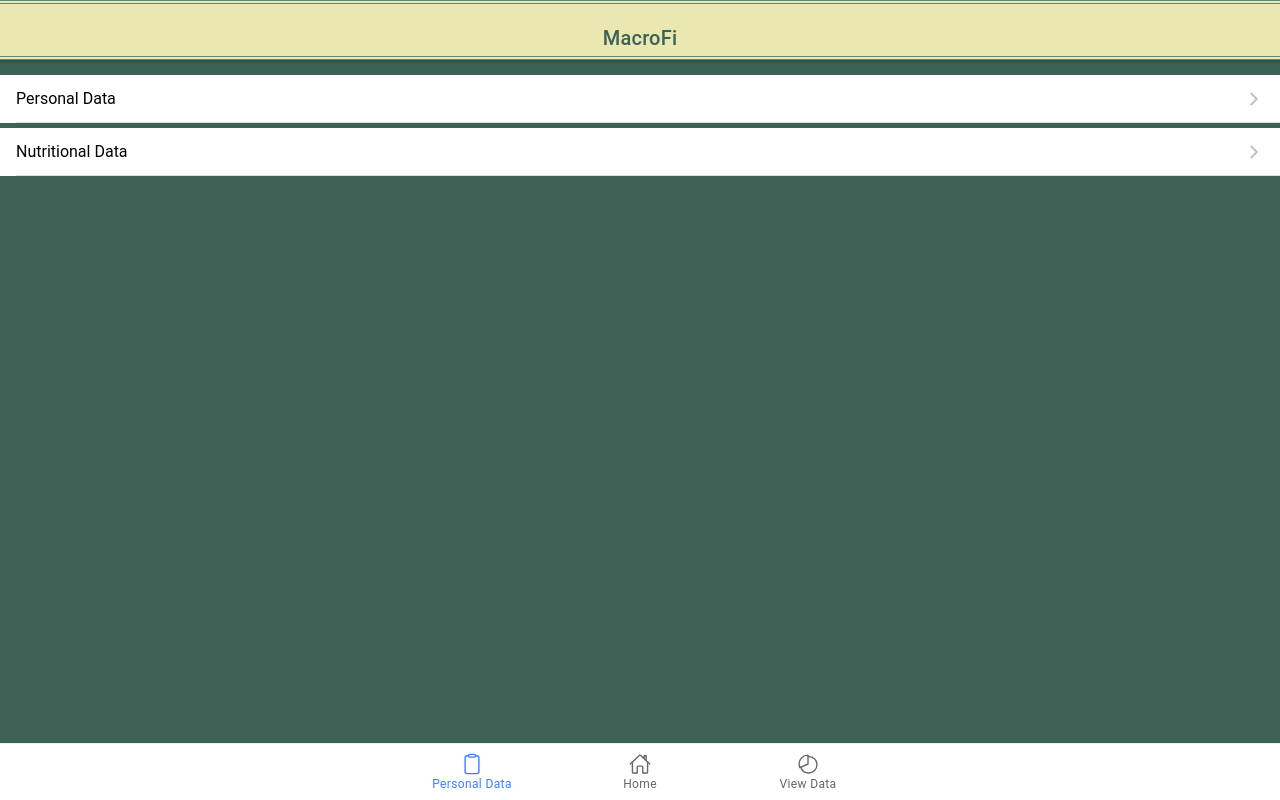
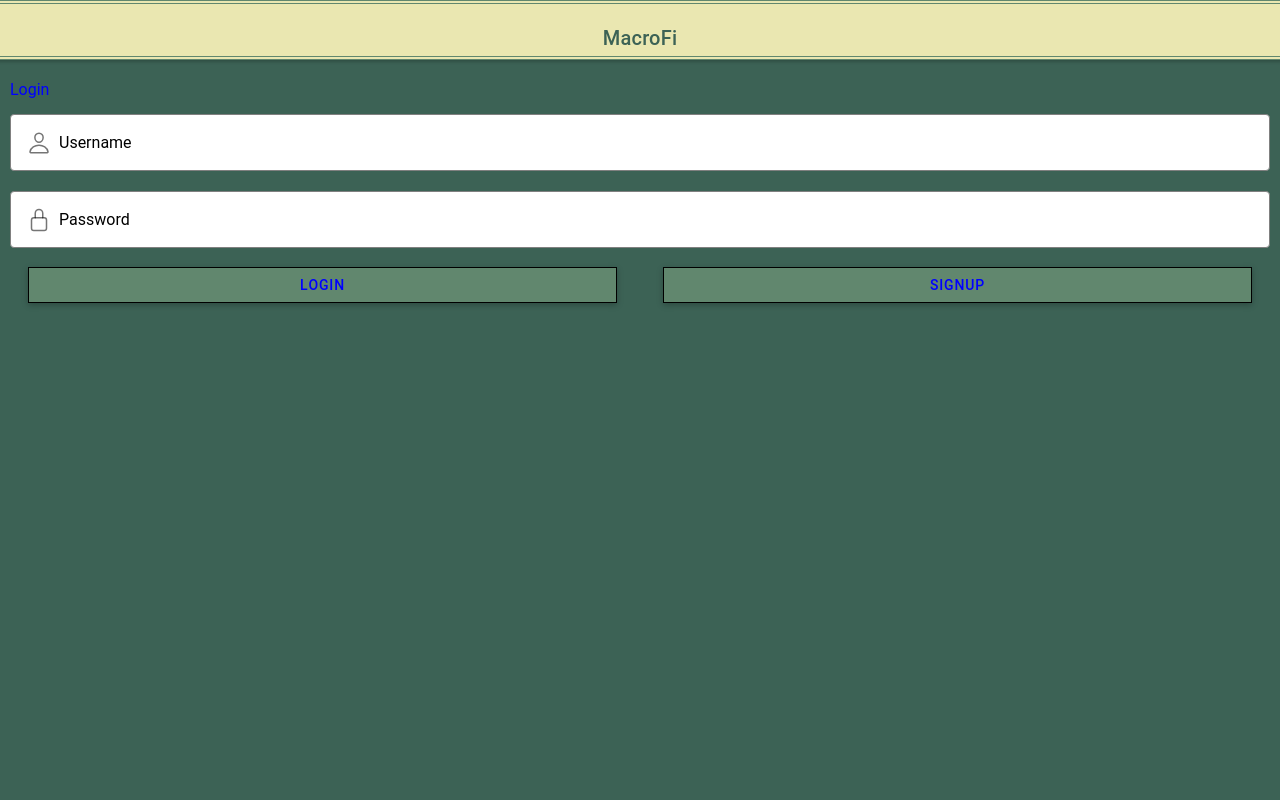
Before and after one commit to MacroFi/MacroFiApp, a React (Create React App) app: page / in a window 1280 px wide. Before the commit this address led to /PeronalDataTab. Built offline with nearby package versions, Linux system fonts and the light colour scheme.

Commit message:
Login page now shows up as first page

```diff
--- a/src/App.tsx
+++ b/src/App.tsx
@@ -49,55 +49,63 @@ const App: React.FC = () => {
   return (
     <IonApp>
       <IonReactRouter>
-
         <IonRouterOutlet>
-          <Route path="/test">
+          <Route path="/">
             <LoginPage />
           </Route>
-        </IonRouterOutlet>
 
+          <Route path="/app">
+            <IonReactRouter>
               <IonTabs>
                 <IonRouterOutlet>
-            <Route exact path="/PeronalDataTab">
+                  <Route exact path="/app">
+                    <Redirect to="/app/PeronalDataTab" />
+                  </Route>
+
+                  <Route exact path="/app/PeronalDataTab">
                     <PersonalDataMainPage />
                   </Route>
-            <Route path="/PeronalDataTab/EditPersonalDataPage">
+                  <Route path="/app/PeronalDataTab/EditPersonalDataPage">
                     <EditPersonalDataPage />
                   </Route>
-            <Route exact path="/HomeTab">
+                  <Route path="/app/PeronalDataTab/ViewData">
+                    <NutritionalDataPage />
+                  </Route>
+
+                  <Route exact path="/app/HomeTab">
                     <HomeTabMainPage />
                   </Route>
-            <Route path="/ViewDataTab">
+                  <Route path="/app/HomeTab/MealEntry">
+                    <MealEntryPage />
+                  </Route>
+
+                  <Route path="/app/ViewDataTab">
                     <ViewDataMainPage />
-            </Route>
-            <Route path="/PeronalDataTab/ViewData">
-              <NutritionalDataPage />
-            </Route>
-            <Route exact path="/">
-              <Redirect to="/PeronalDataTab" />
-            </Route>
-            <Route path="/HomeTab/MealEntry">
-              <MealEntryPage />
                   </Route>
                 </IonRouterOutlet>
 
                 <IonTabBar slot="bottom">
-            <IonTabButton tab="PeronalDataTab" href="/PeronalDataTab">
+                  <IonTabButton tab="PeronalDataTab" href="/app/PeronalDataTab">
                     <IonIcon icon={clipboardOutline} />
                     <IonLabel>Personal Data</IonLabel>
                   </IonTabButton>
-            <IonTabButton tab="HomeTab" href="/HomeTab">
+                  <IonTabButton tab="HomeTab" href="/app/HomeTab">
                     <IonIcon icon={homeOutline} />
                     <IonLabel>Home</IonLabel>
                   </IonTabButton>
-            <IonTabButton tab="ViewDataTab" href="/ViewDataTab">
+                  <IonTabButton tab="ViewDataTab" href="/app/ViewDataTab">
                     <IonIcon icon={pieChartOutline} />
                     <IonLabel>View Data</IonLabel>
                   </IonTabButton>
                 </IonTabBar>
               </IonTabs>
+            </IonReactRouter>
+          </Route>
 
+        </IonRouterOutlet>
       </IonReactRouter>
+
+
     </IonApp>
   );
 };
--- a/src/components/NutrientCard.tsx
+++ b/src/components/NutrientCard.tsx
@@ -22,7 +22,7 @@ const NutrientCard: React.FC<{
     return (
         <IonCard>
             <IonCardHeader>
-                <IonCardTitle>{props.foodItem} nutrients</IonCardTitle>
+                <IonCardTitle>{props.foodItem} Nutritional Facts</IonCardTitle>
                 <IonCardSubtitle>Calories: {props.calories}</IonCardSubtitle>
             </IonCardHeader>
             <IonCardContent>
--- a/src/pages/HomeTab/HomeTabMainPage.tsx
+++ b/src/pages/HomeTab/HomeTabMainPage.tsx
@@ -71,7 +71,7 @@ const HomeTabMainPage: React.FC = () => {
         <IonGrid>
           <IonRow>
             <IonCol class="ion-text-center">
-              <IonItem routerLink="/HomeTab/MealEntry" routerDirection="forward">
+              <IonItem routerLink="/app/HomeTab/MealEntry" routerDirection="forward">
                 <IonLabel class="ion-text-center">Log A Meal</IonLabel>
               </IonItem>
             </IonCol>
--- a/src/pages/LoginPage.tsx
+++ b/src/pages/LoginPage.tsx
@@ -11,16 +11,15 @@ import {
   IonContent,
   IonGrid,
   IonIcon,
-    IonButton
-} from '@ionic/react';
+  IonButton,
+} from "@ionic/react";
 
-import { personOutline, lockClosedOutline } from 'ionicons/icons';
-
-
+import { personOutline, lockClosedOutline } from "ionicons/icons";
 
 const LoginPage: React.FC = () => {
   return (
     <IonPage>
+
       <IonHeader>
         <IonToolbar>
           <IonTitle class="ion-text-center">MacroFi</IonTitle>
@@ -44,18 +43,27 @@ const LoginPage: React.FC = () => {
               </IonItem>
             </IonCol>
           </IonRow>
+
           <IonRow>
             <IonCol>
               <IonItem fill="outline">
                 <IonIcon icon={lockClosedOutline} slot="start"></IonIcon>
                 <IonLabel position="floating">Password</IonLabel>
-                                <IonInput placeholder="Enter password" type="password"></IonInput>
+                <IonInput
+                  placeholder="Enter password"
+                  type="password"
+                ></IonInput>
               </IonItem>
             </IonCol>
           </IonRow>
+
           <IonRow>
             <IonCol>
-                            <IonButton expand="block" className="ion-padding-horizontal">
+              <IonButton
+                expand="block"
+                className="ion-padding-horizontal"
+                href="/app"
+              >
                 Login
               </IonButton>
             </IonCol>
@@ -67,6 +75,7 @@ const LoginPage: React.FC = () => {
           </IonRow>
         </IonGrid>
       </IonContent>
+
     </IonPage>
   );
 };
--- a/src/pages/PersonalDataTab/PersonalDataTabMainPage.tsx
+++ b/src/pages/PersonalDataTab/PersonalDataTabMainPage.tsx
@@ -26,10 +26,10 @@ const PersonalDataMainPage: React.FC = () => {
       </IonHeader>
 
       <IonContent>
-        <IonItem button={true} detail={true} routerLink="/PeronalDataTab/EditPersonalDataPage" routerDirection="forward">
+        <IonItem button={true} detail={true} routerLink="/app/PeronalDataTab/EditPersonalDataPage" routerDirection="forward">
           <IonLabel>Personal Data</IonLabel>
         </IonItem>
-        <IonItem button={true} detail={true} routerLink="/PeronalDataTab/ViewData" routerDirection="forward">
+        <IonItem button={true} detail={true} routerLink="/app/PeronalDataTab/ViewData" routerDirection="forward">
           <IonLabel>Nutritional Data</IonLabel>
         </IonItem>
       </IonContent>
```
Lines whose indentation alone changed are shown as unchanged.
